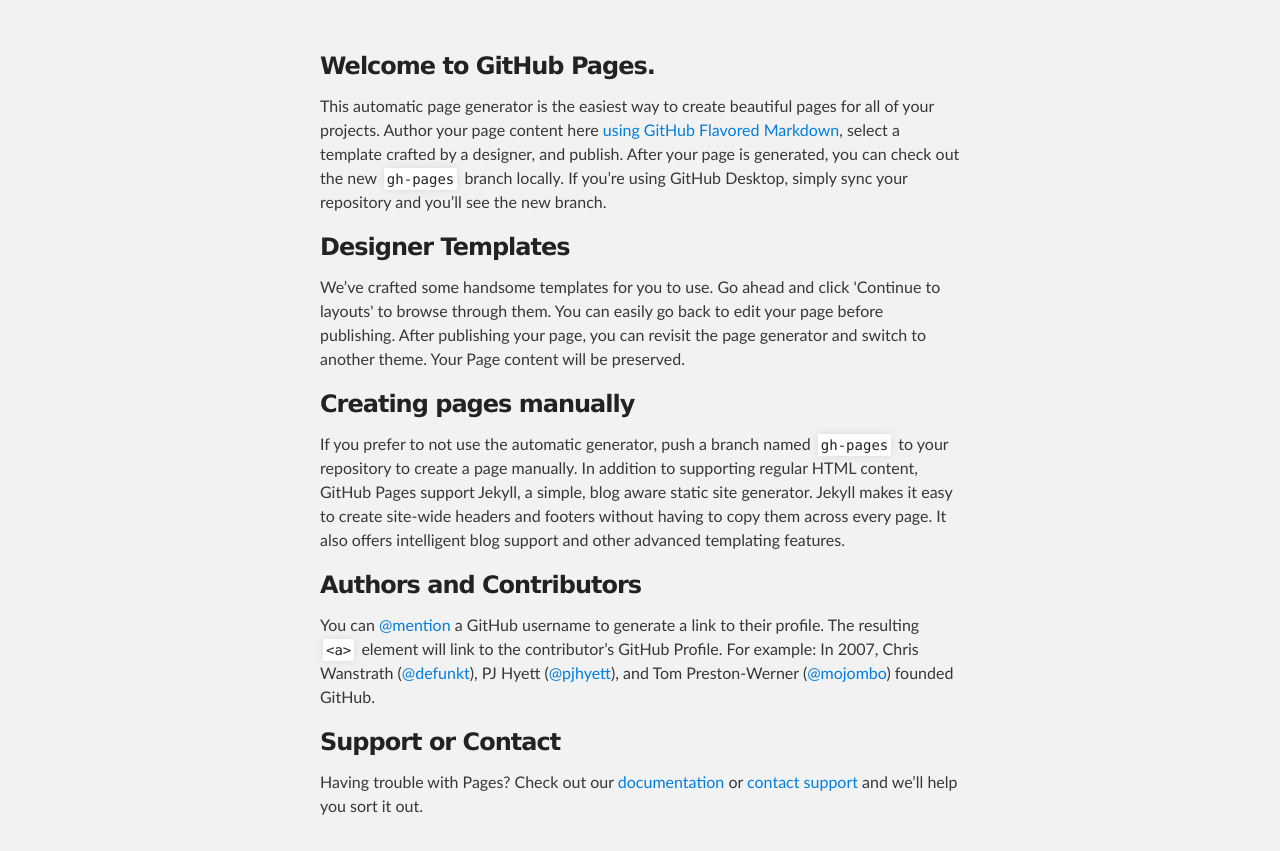
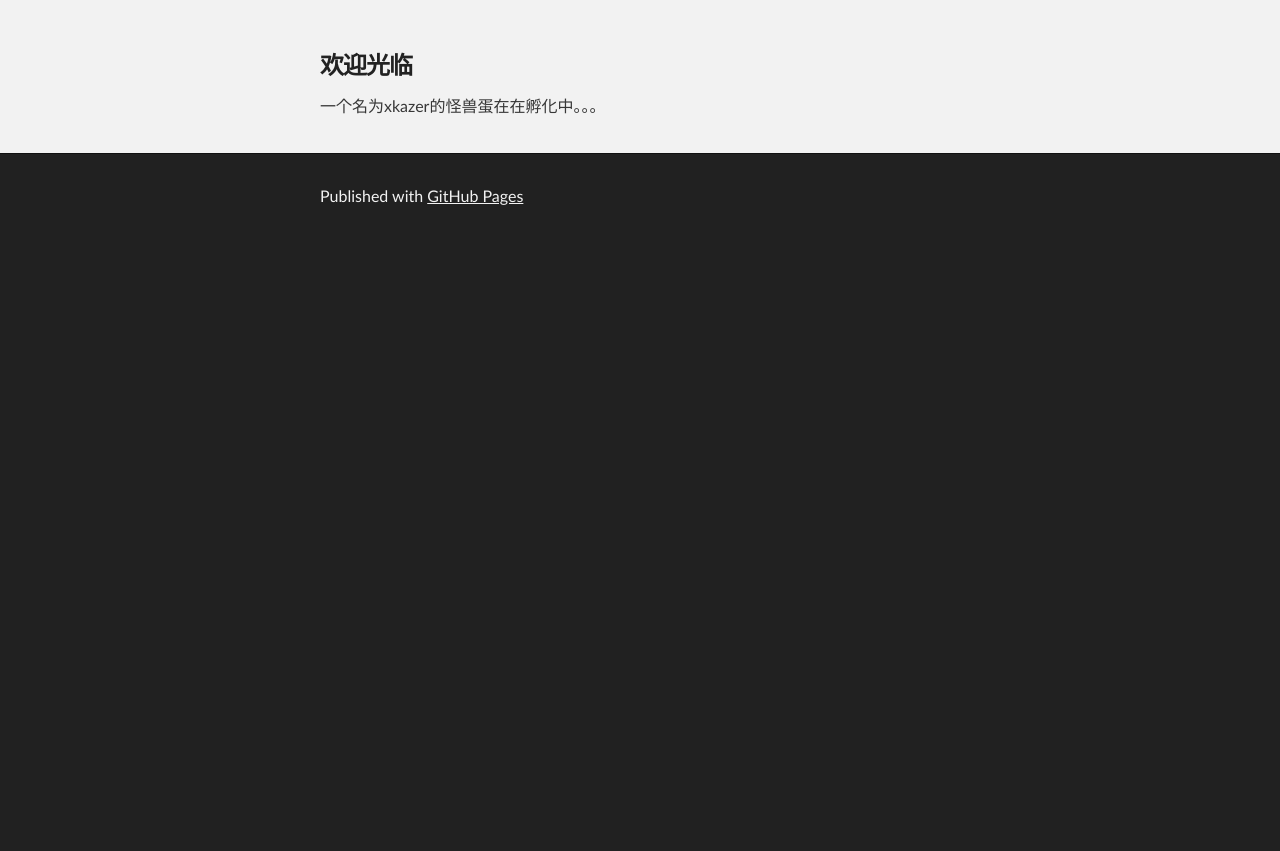
Before and after one commit to xkazer/xkazer.github.io, a plain HTML site: page index.html in a window 1280 px wide. Shown: the part 176-1027 px from the top of the page. After the commit the page ends 800 px from the top, so only its background shows below. Drawn offline with Linux system fonts and the light colour scheme.

Commit message:
初始化
等待激活

```diff
--- a/index.html
+++ b/index.html
@@ -8,7 +8,7 @@
 
     <link rel="stylesheet" type="text/css" media="screen" href="stylesheets/stylesheet.css">
 
-    <title>Xkazer.GitHub.io</title>
+    <title>Xkazer</title>
   </head>
 
   <body>
@@ -18,7 +18,7 @@
         <header class="inner">
           <a id="forkme_banner" href="https://github.com/xkazer">View on GitHub</a>
 
-          <h1 id="project_title">Xkazer.GitHub.io</h1>
+          <h1 id="project_title">Xkazer的个人主页</h1>
           <h2 id="project_tagline"></h2>
 
         </header>
@@ -28,29 +28,9 @@
     <div id="main_content_wrap" class="outer">
       <section id="main_content" class="inner">
         <h3>
-<a id="welcome-to-github-pages" class="anchor" href="#welcome-to-github-pages" aria-hidden="true"><span aria-hidden="true" class="octicon octicon-link"></span></a>Welcome to GitHub Pages.</h3>
+<a id="welcome-to-github-pages" class="anchor" href="#welcome-to-github-pages" aria-hidden="true"><span aria-hidden="true" class="octicon octicon-link"></span></a>欢迎光临</h3>
 
-<p>This automatic page generator is the easiest way to create beautiful pages for all of your projects. Author your page content here <a href="https://guides.github.com/features/mastering-markdown/">using GitHub Flavored Markdown</a>, select a template crafted by a designer, and publish. After your page is generated, you can check out the new <code>gh-pages</code> branch locally. If you’re using GitHub Desktop, simply sync your repository and you’ll see the new branch.</p>
-
-<h3>
-<a id="designer-templates" class="anchor" href="#designer-templates" aria-hidden="true"><span aria-hidden="true" class="octicon octicon-link"></span></a>Designer Templates</h3>
-
-<p>We’ve crafted some handsome templates for you to use. Go ahead and click 'Continue to layouts' to browse through them. You can easily go back to edit your page before publishing. After publishing your page, you can revisit the page generator and switch to another theme. Your Page content will be preserved.</p>
-
-<h3>
-<a id="creating-pages-manually" class="anchor" href="#creating-pages-manually" aria-hidden="true"><span aria-hidden="true" class="octicon octicon-link"></span></a>Creating pages manually</h3>
-
-<p>If you prefer to not use the automatic generator, push a branch named <code>gh-pages</code> to your repository to create a page manually. In addition to supporting regular HTML content, GitHub Pages support Jekyll, a simple, blog aware static site generator. Jekyll makes it easy to create site-wide headers and footers without having to copy them across every page. It also offers intelligent blog support and other advanced templating features.</p>
-
-<h3>
-<a id="authors-and-contributors" class="anchor" href="#authors-and-contributors" aria-hidden="true"><span aria-hidden="true" class="octicon octicon-link"></span></a>Authors and Contributors</h3>
-
-<p>You can <a href="https://github.com/blog/821" class="user-mention">@mention</a> a GitHub username to generate a link to their profile. The resulting <code>&lt;a&gt;</code> element will link to the contributor’s GitHub Profile. For example: In 2007, Chris Wanstrath (<a href="https://github.com/defunkt" class="user-mention">@defunkt</a>), PJ Hyett (<a href="https://github.com/pjhyett" class="user-mention">@pjhyett</a>), and Tom Preston-Werner (<a href="https://github.com/mojombo" class="user-mention">@mojombo</a>) founded GitHub.</p>
-
-<h3>
-<a id="support-or-contact" class="anchor" href="#support-or-contact" aria-hidden="true"><span aria-hidden="true" class="octicon octicon-link"></span></a>Support or Contact</h3>
-
-<p>Having trouble with Pages? Check out our <a href="https://help.github.com/pages">documentation</a> or <a href="https://github.com/contact">contact support</a> and we’ll help you sort it out.</p>
+<p>一个名为xkazer的怪兽蛋在在孵化中。。。</p>
       </section>
     </div>
 
```
